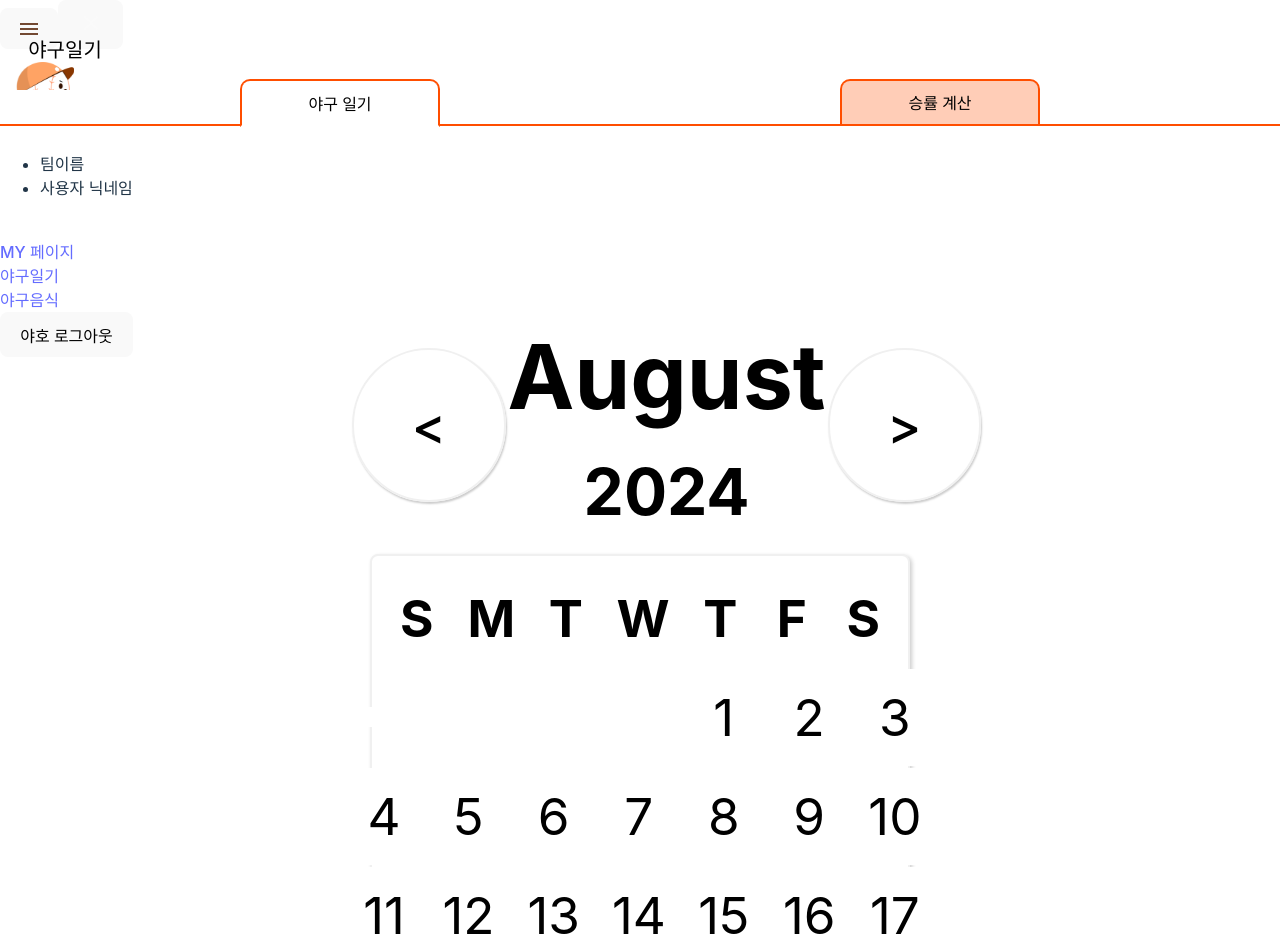
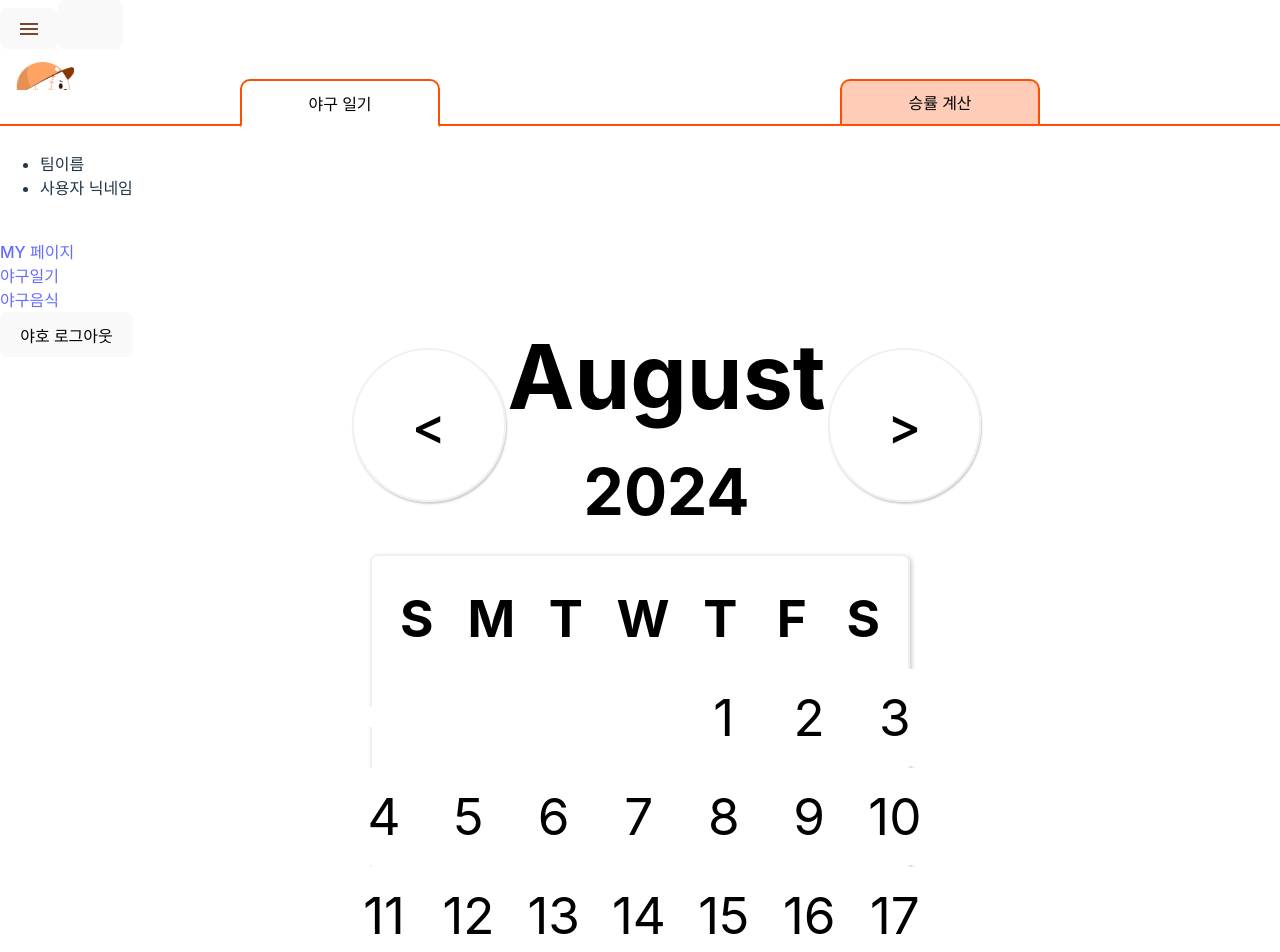
Before and after one commit to YahoProject/Yaho_FrontEnd, a React (Vite) app: page /calendar in a window 1280 px wide. Shown: the top 952 px of the page. Built offline with nearby package versions, Linux system fonts and the light colour scheme; no server answers; the HTML template or start-up script is replaced by a standard one.

Commit message:
Update Calendar.jsx

```diff
--- a/src/components/Calendar.jsx
+++ b/src/components/Calendar.jsx
@@ -14,8 +14,8 @@ const Calendar = () => {
   };
 
   return (
-    <div className="calendar-container">
-      <p className="title">야구일기</p>
+    <div className="calendar-container"style={{ backgroundColor: 'white', width: '100vw', height: '100vh' }}>
+
 
       <div className="button-container">
         <button
```
